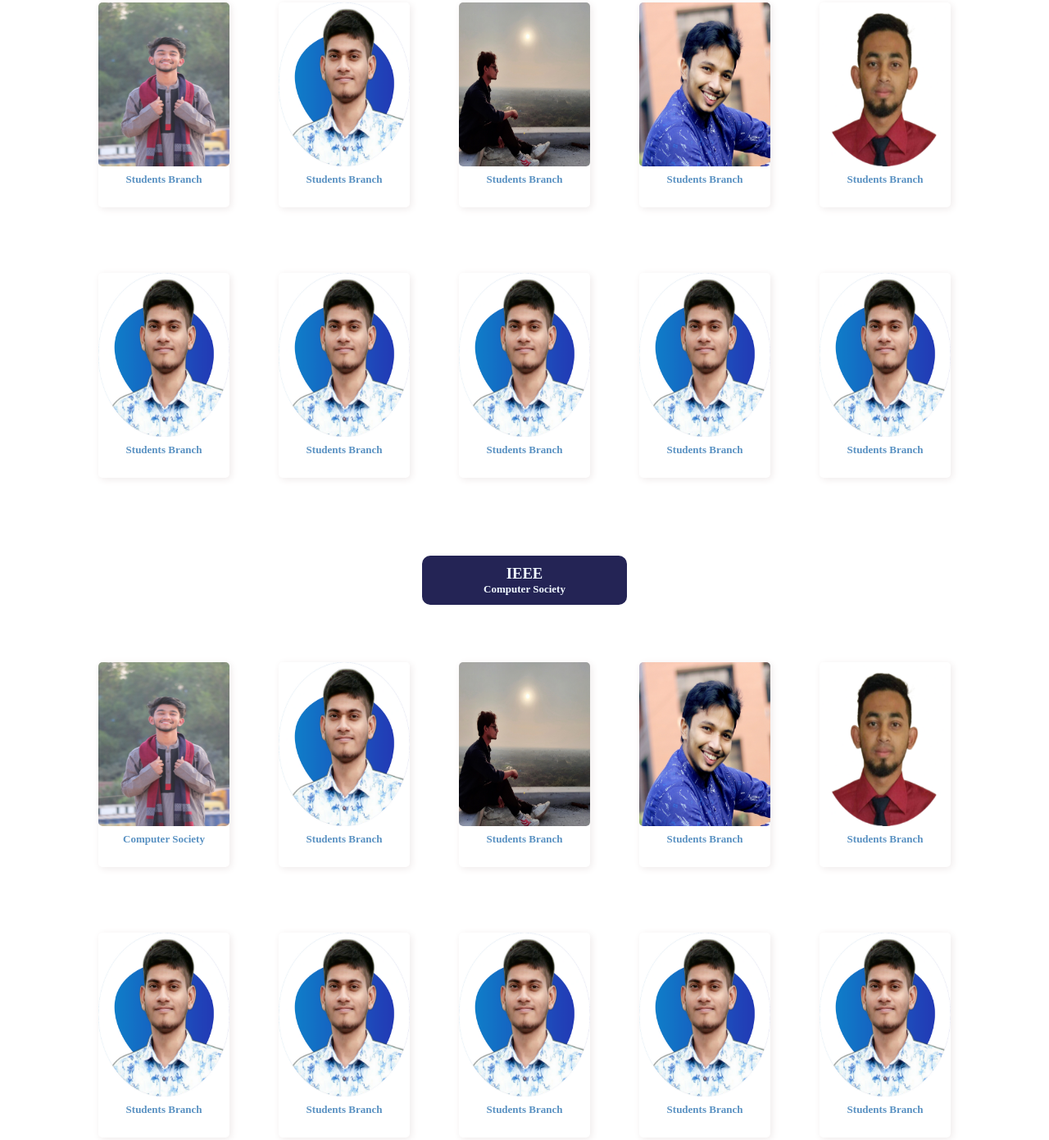
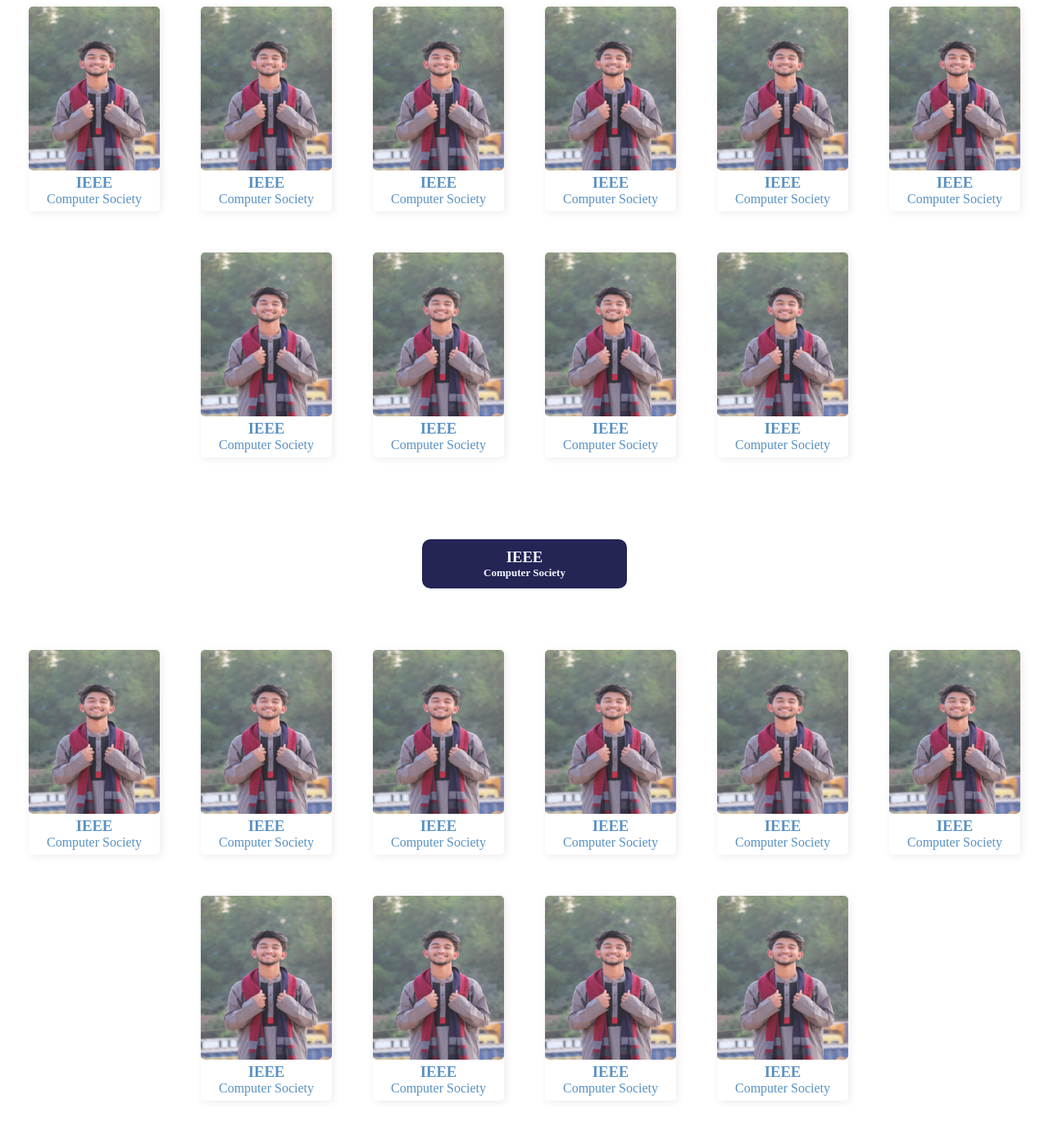
Before and after one commit to rasellabib/first-assignment, a plain HTML site: page index.html in a window 1280 px wide. Shown: the part 502-1893 px from the top of the page at 82% size. Drawn offline with Linux system fonts and the light colour scheme.

Commit message:
all done

```diff
--- a/index.css
+++ b/index.css
@@ -48,7 +48,6 @@ body{
    height:300px;
    width: 100%;
    background-image: url(./assets/IMG_1936\ 1.png);
-   position: relative;
 }
 
 .bennar-in-text{
@@ -56,9 +55,6 @@ body{
     width: 150px;
     background-color: black;
     color: aliceblue;
-    display: flex;
-    position: absolute;
-
 }
 .bennar-execom{
     margin: 0;
@@ -102,25 +98,22 @@ body{
     height: 700px;
     width: 100%;
     display: flex;
+    gap: 50px;
     justify-content:center;
     align-content: center;
     flex-flow: row wrap;
     box-sizing: border-box;
-    margin-top: 20px;
 
 }
 
 .item-div-img{
     height: 250px;
     width: 160px;
-    margin: 30px;
-    margin-bottom: 50px;
     background-size: cover;
     background-color: rgb(255, 255, 255);
     position: relative;
     border-radius: 5px;
     box-shadow:2px 2px 10px rgb(239, 234, 234);
-    display: flex;
     justify-content: center;
     align-items: last baseline;
 }
@@ -128,19 +121,14 @@ body{
 .item-img{
     height: 80%;
     width: 100%;
-    position: absolute;
-    background-size: cover;
-    left: 0;
-    top: 0;
     border-radius: 5px;
 }
 
 .item-div-text-1{
   color: rgb(89, 145, 194);
    text-align: center;
+   margin: 0;
 
-   margin-top: 250px;
-   font-size: small;
 }
 
 /* ==footer== */
--- a/index.html
+++ b/index.html
@@ -40,42 +40,59 @@
       </div>
     </div>
     <div class="item-div">
-      <div class="item-div-img"><h3 class="item-div-text-1">
-          IEEE
-          <p>Students Branch</p><img class="item-img" src="./assets/rasel.JPG" alt="">
-        </h3></div>
-      <div class="item-div-img"><h3 class="item-div-text-1">
-          IEEE
-          <p>Students Branch</p><img class="item-img" src="./assets/mamunvai.png" alt=""></h3></div>
-      <div class="item-div-img"><h3 class="item-div-text-1">
-          IEEE
-          <p>Students Branch</p><img class="item-img" src="./assets/rabbivai.jpg" alt=""></div>
-      <div class="item-div-img"><h3 class="item-div-text-1">
-          IEEE
-          <p>Students Branch</p><img class="item-img" src="./assets/siamvai.jpg" alt=""></div>
-      <div class="item-div-img"><h3 class="item-div-text-1">
-          IEEE
-          <p>Students Branch</p><img class="item-img" src="./assets/somratvai.png" alt=""></div>
-      <div class="item-div-img"><h3 class="item-div-text-1">
-          IEEE
-          <p>Students Branch</p><img class="item-img" src="./assets/mamunvai.png" alt=""></div>
-      <div class="item-div-img"><h3 class="item-div-text-1">
-          IEEE
-          <p>Students Branch</p><img class="item-img" src="./assets/mamunvai.png" alt=""></div>
-      <div class="item-div-img"><h3 class="item-div-text-1">
-          IEEE
-          <p>Students Branch</p><img class="item-img" src="./assets/mamunvai.png" alt=""></div>
-      <div class="item-div-img"><h3 class="item-div-text-1">
-          IEEE
-          <p>Students Branch</p><img class="item-img" src="./assets/mamunvai.png" alt=""></div>
-      <div class="item-div-img"><h3 class="item-div-text-1">
-          IEEE
-          <p>Students Branch</p><img class="item-img" src="./assets/mamunvai.png" alt=""></div>
-
-
+      <div class="item-div-img">
+        <img class="item-img" src="./assets/rasel.JPG" alt="" />
+        <h3 class="item-div-text-1">IEEE</h3>
+        <p class="item-div-text-1">Computer Society</p>
+      </div>
+      <div class="item-div-img">
+        <img class="item-img" src="./assets/rasel.JPG" alt="" />
+        <h3 class="item-div-text-1">IEEE</h3>
+        <p class="item-div-text-1">Computer Society</p>
+      </div>
+      <div class="item-div-img">
+        <img class="item-img" src="./assets/rasel.JPG" alt="" />
+        <h3 class="item-div-text-1">IEEE</h3>
+        <p class="item-div-text-1">Computer Society</p>
+      </div>
+      <div class="item-div-img">
+        <img class="item-img" src="./assets/rasel.JPG" alt="" />
+        <h3 class="item-div-text-1">IEEE</h3>
+        <p class="item-div-text-1">Computer Society</p>
+      </div>
+      <div class="item-div-img">
+        <img class="item-img" src="./assets/rasel.JPG" alt="" />
+        <h3 class="item-div-text-1">IEEE</h3>
+        <p class="item-div-text-1">Computer Society</p>
+      </div>
+      <div class="item-div-img">
+        <img class="item-img" src="./assets/rasel.JPG" alt="" />
+        <h3 class="item-div-text-1">IEEE</h3>
+        <p class="item-div-text-1">Computer Society</p>
+      </div>
+      <div class="item-div-img">
+        <img class="item-img" src="./assets/rasel.JPG" alt="" />
+        <h3 class="item-div-text-1">IEEE</h3>
+        <p class="item-div-text-1">Computer Society</p>
+      </div>
+      <div class="item-div-img">
+        <img class="item-img" src="./assets/rasel.JPG" alt="" />
+        <h3 class="item-div-text-1">IEEE</h3>
+        <p class="item-div-text-1">Computer Society</p>
+      </div>
+      <div class="item-div-img">
+        <img class="item-img" src="./assets/rasel.JPG" alt="" />
+        <h3 class="item-div-text-1">IEEE</h3>
+        <p class="item-div-text-1">Computer Society</p>
+      </div>
+      <div class="item-div-img">
+        <img class="item-img" src="./assets/rasel.JPG" alt="" />
+        <h3 class="item-div-text-1">IEEE</h3>
+        <p class="item-div-text-1">Computer Society</p>
+      </div>
     </div>
     <div class="div-box">
-      <div style="background-color: rgb(36, 36, 85);" class="box">
+      <div style="background-color: rgb(36, 36, 85)" class="box">
         <h3 class="box-text-1">
           IEEE
           <p class="box-text-2">Computer Society</p>
@@ -83,61 +100,80 @@
       </div>
     </div>
     <div class="item-div">
-      <div  class="item-div-img"><h3 class="item-div-text-1">
-          IEEE
-          <p>Computer Society</p><img class="item-img" src="./assets/rasel.JPG" alt="">
-        </h3></div>
-      <div class="item-div-img"><h3 class="item-div-text-1">
-          IEEE
-          <p>Students Branch</p><img class="item-img" src="./assets/mamunvai.png" alt=""></h3></div>
-      <div class="item-div-img"><h3 class="item-div-text-1">
-          IEEE
-          <p>Students Branch</p><img class="item-img" src="./assets/rabbivai.jpg" alt=""></div>
-      <div class="item-div-img"><h3 class="item-div-text-1">
-          IEEE
-          <p>Students Branch</p><img class="item-img" src="./assets/siamvai.jpg" alt=""></div>
-      <div class="item-div-img"><h3 class="item-div-text-1">
-          IEEE
-          <p>Students Branch</p><img class="item-img" src="./assets/somratvai.png" alt=""></div>
-      <div class="item-div-img"><h3 class="item-div-text-1">
-          IEEE
-          <p>Students Branch</p><img class="item-img" src="./assets/mamunvai.png" alt=""></div>
-      <div class="item-div-img"><h3 class="item-div-text-1">
-          IEEE
-          <p>Students Branch</p><img class="item-img" src="./assets/mamunvai.png" alt=""></div>
-      <div class="item-div-img"><h3 class="item-div-text-1">
-          IEEE
-          <p>Students Branch</p><img class="item-img" src="./assets/mamunvai.png" alt=""></div>
-      <div class="item-div-img"><h3 class="item-div-text-1">
-          IEEE
-          <p>Students Branch</p><img class="item-img" src="./assets/mamunvai.png" alt=""></div>
-      <div class="item-div-img"><h3 class="item-div-text-1">
-          IEEE
-          <p>Students Branch</p><img class="item-img" src="./assets/mamunvai.png" alt=""></div>
-
-
+      <div class="item-div-img">
+        <img class="item-img" src="./assets/rasel.JPG" alt="" />
+        <h3 class="item-div-text-1">IEEE</h3>
+        <p class="item-div-text-1">Computer Society</p>
       </div>
-
+      <div class="item-div-img">
+        <img class="item-img" src="./assets/rasel.JPG" alt="" />
+        <h3 class="item-div-text-1">IEEE</h3>
+        <p class="item-div-text-1">Computer Society</p>
+      </div>
+      <div class="item-div-img">
+        <img class="item-img" src="./assets/rasel.JPG" alt="" />
+        <h3 class="item-div-text-1">IEEE</h3>
+        <p class="item-div-text-1">Computer Society</p>
+      </div>
+      <div class="item-div-img">
+        <img class="item-img" src="./assets/rasel.JPG" alt="" />
+        <h3 class="item-div-text-1">IEEE</h3>
+        <p class="item-div-text-1">Computer Society</p>
+      </div>
+      <div class="item-div-img">
+        <img class="item-img" src="./assets/rasel.JPG" alt="" />
+        <h3 class="item-div-text-1">IEEE</h3>
+        <p class="item-div-text-1">Computer Society</p>
+      </div>
+      <div class="item-div-img">
+        <img class="item-img" src="./assets/rasel.JPG" alt="" />
+        <h3 class="item-div-text-1">IEEE</h3>
+        <p class="item-div-text-1">Computer Society</p>
+      </div>
+      <div class="item-div-img">
+        <img class="item-img" src="./assets/rasel.JPG" alt="" />
+        <h3 class="item-div-text-1">IEEE</h3>
+        <p class="item-div-text-1">Computer Society</p>
+      </div>
+      <div class="item-div-img">
+        <img class="item-img" src="./assets/rasel.JPG" alt="" />
+        <h3 class="item-div-text-1">IEEE</h3>
+        <p class="item-div-text-1">Computer Society</p>
+      </div>
+      <div class="item-div-img">
+        <img class="item-img" src="./assets/rasel.JPG" alt="" />
+        <h3 class="item-div-text-1">IEEE</h3>
+        <p class="item-div-text-1">Computer Society</p>
+      </div>
+      <div class="item-div-img">
+        <img class="item-img" src="./assets/rasel.JPG" alt="" />
+        <h3 class="item-div-text-1">IEEE</h3>
+        <p class="item-div-text-1">Computer Society</p>
+      </div>
+    </div>
 
     <footer class="footer">
       <div class="footer-text">
-        <h3 style="margin: 0;">Contact Us</h3>
-        <P>+27434344432</P>
+        <h3 style="margin: 0">Contact Us</h3>
+        <p>+27434344432</p>
         <p>info@ieeeorg.com</p>
       </div>
-      <div> <ul class="footer-item-container">
-        <li >
-          <a class="footer-item1"
+      <div>
+        <ul class="footer-item-container">
+          <li>
+            <a
+              class="footer-item1"
               href="https://github.com/rasellabib/first-assignment/blob/main/index.html"
               >About Us</a
             >
           </li>
-        <li ><a class="footer-item1" href="">Execom</a></li>
-        <li ><a class="footer-item1" href="">Events </a></li>
-        <li ><a class="footer-item1" href="">Updates</a></li>
-      </ul></div>
+          <li><a class="footer-item1" href="">Execom</a></li>
+          <li><a class="footer-item1" href="">Events </a></li>
+          <li><a class="footer-item1" href="">Updates</a></li>
+        </ul>
+      </div>
       <div>
-        <img class="footer-item-logo" src="./assets/logo.svg" alt="logo">
+        <img class="footer-item-logo" src="./assets/logo.svg" alt="logo" />
       </div>
     </footer>
   </body>
```
Lines whose indentation alone changed are shown as unchanged.
